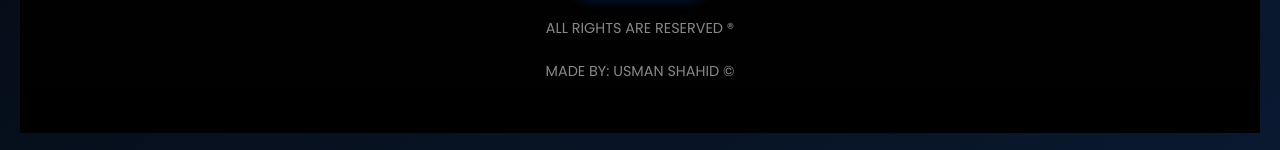
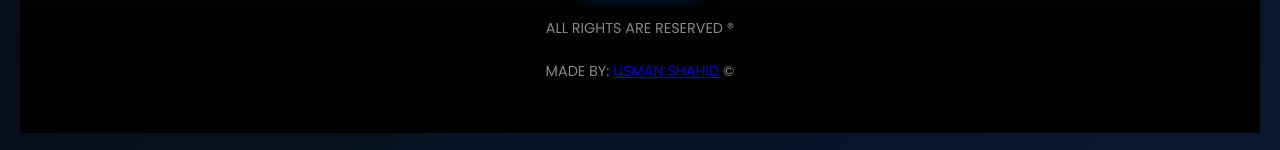
Before and after one commit to usmanwebsites77/usmanwebsites, a plain HTML site: page index.html in a window 1280 px wide. Shown: the part 1656-1806 px from the top of the page. Drawn offline with Linux system fonts and the light colour scheme.

Commit message:
Update index.html

```diff
--- a/index.html
+++ b/index.html
@@ -280,7 +280,7 @@
         </dt>
       </dl>
       <p>ALL RIGHTS ARE RESERVED &reg;</p>
-      <p>MADE BY: USMAN SHAHID &copy;</p>
+      <p>MADE BY: <a href="tiktok.com/@codewithusman77">USMAN SHAHID</a> &copy;</p>
     </footer>
 
   </header>
```
